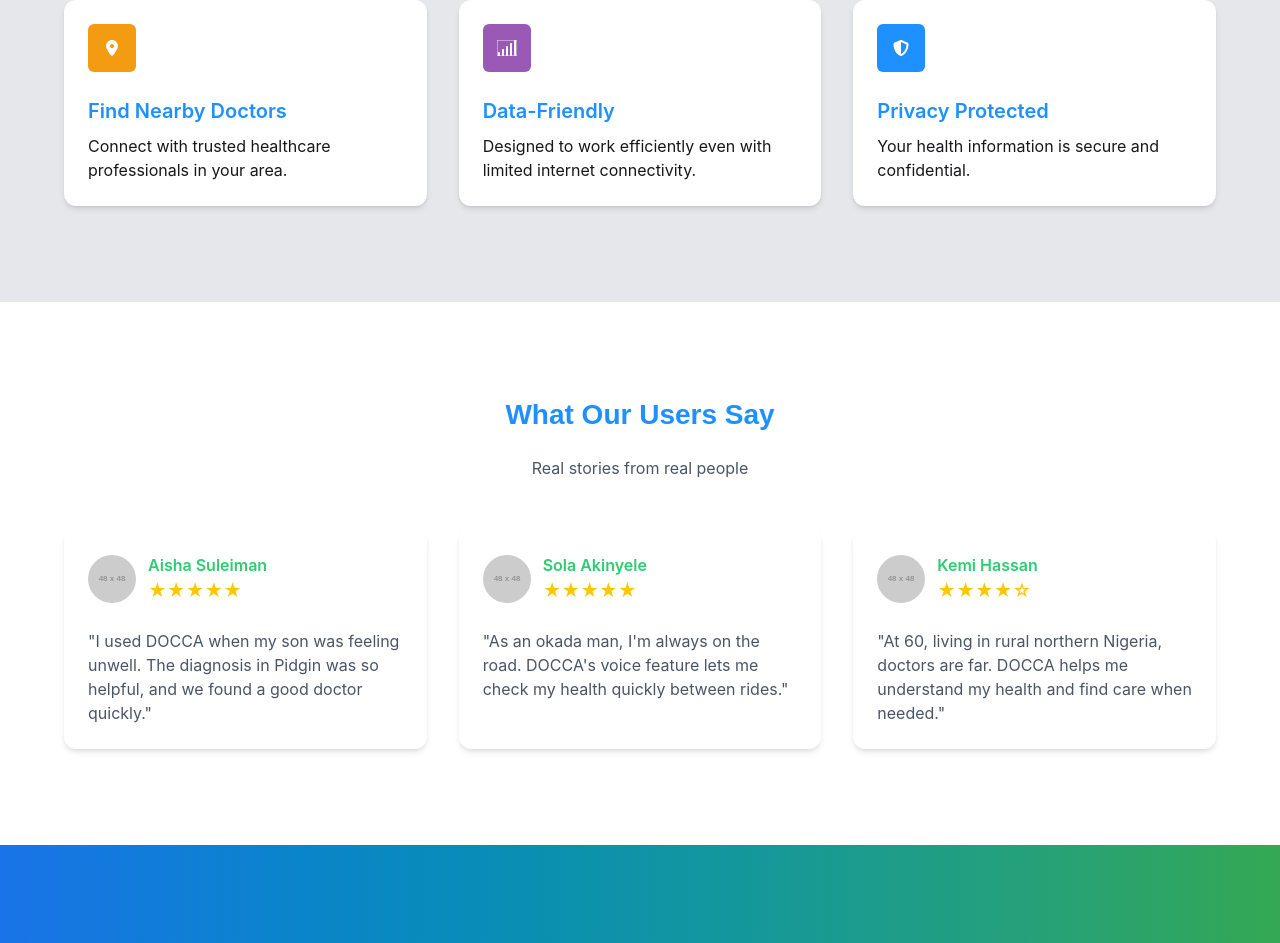
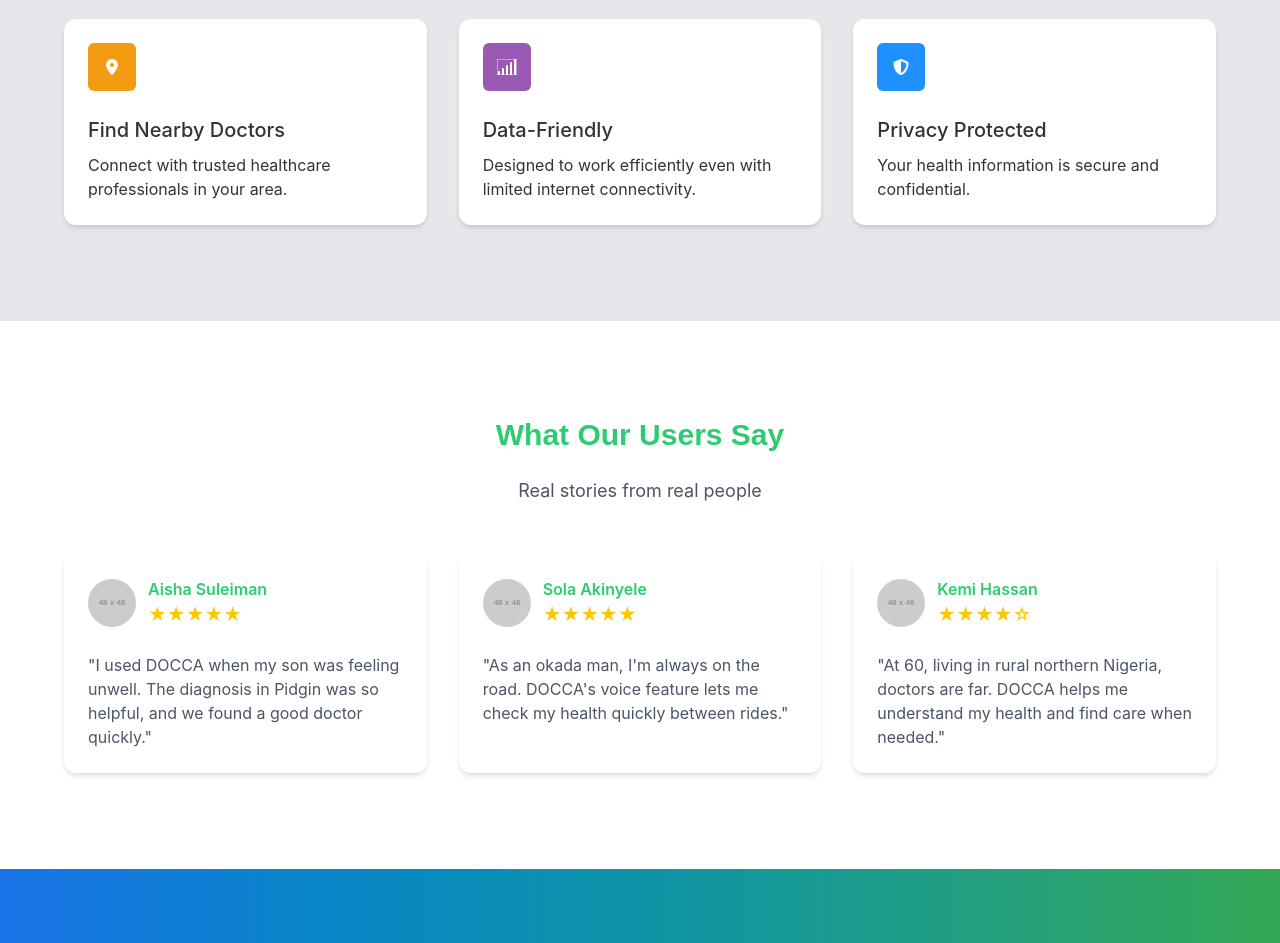
Before and after one commit to docca-AI/frontend, a React (Vite) app: page / in a window 1280 px wide. Shown: the part 1832-2775 px from the top of the page. Built offline with nearby package versions, Linux system fonts and the light colour scheme.

Commit message:
Refactor components and update styles
- Updated CTA, Hero, and AiDoccaChat components for improved functionality and consistency
- Modified global styles in index.css

```diff
--- a/src/components/CTA/CTA.jsx
+++ b/src/components/CTA/CTA.jsx
@@ -12,9 +12,9 @@ const CTA = () => (
     className="bg-gradient-to-r from-[#1a73e8] to-[#34a853] py-16 text-white md:py-24"
   >
     <div className="container mx-auto text-center justify-center items-center flex flex-col px-4">
-      <h2 className="mb-4 text-white font-bold md:text-5xl">
+      <h1 className="mb-4 text-white font-bold md:text-5xl">
         Try DOCCA Now — It's Easy!
-      </h2>
+      </h1>
       <p className="mb-8 text-white text-lg md:text-xl">
         Join thousands of Nigerians taking control of their health
       </p>
--- a/src/components/Heros/Hero.jsx
+++ b/src/components/Heros/Hero.jsx
@@ -21,7 +21,7 @@ const Hero = () => (
         className="w-full md:w-1/2"
       >
         <div className="md:w-120 ">
-          <h1 className="mb-4  leading-tight">
+          <h1 className="text-primary mb-4  leading-tight">
             Your Health, Your Language, Your Community
           </h1>
           <p className="mb-6">
--- a/src/components/symptoms/chatField/AiDoccaChat.jsx
+++ b/src/components/symptoms/chatField/AiDoccaChat.jsx
@@ -3,6 +3,7 @@ import React, { useState } from "react";
 import { X, Mic, Stethoscope, User, Send } from "lucide-react";
 import Bot from "../../../assets/images/Bot.svg";
 import Button from "../../ui/Button";
+import { VoiceInput } from "../../../components/ui/Input";
 
 const AiDoccaChat = () => {
   const [message, setMessage] = useState("");
@@ -22,10 +23,10 @@ const AiDoccaChat = () => {
   };
 
   return (
-    <div className="w-full flex justify-center">
-      <div className="w-full max-w-4xl mx-auto bg-white rounded-lg shadow-lg border border-gray-200 p-6">
+    // <div className="w-full flex justify-center">
+      <div className="container items-center gap-8 px-4 md:flex-row md:gap-16">
         {/* AI Assistant Header with Buttons */}
-        <div className="flex items-center justify-between gap-3 border-b border-gray-200 pb-4 mb-4">
+        <div className="flex items-center justify-between gap-3 px-6">
           <div className="flex items-center gap-3">
             <div className="p-1 rounded-lg bg-primary text-white flex items-center justify-center w-9 h-9">
               <img
@@ -45,9 +46,10 @@ const AiDoccaChat = () => {
             <X className=" text-gray-500" size={16} />
           </div>
         </div>
+        <div className="divider"></div>
 
         {/* First Message - AI */}
-        <div className="flex justify-start gap-2 mb-4">
+        <div className="flex justify-start gap-2 mb-4 ">
           <div className="p-1 rounded-full bg-primary text-white flex items-center justify-center w-9 h-9">
             <img
               src={Bot}
@@ -159,13 +161,13 @@ const AiDoccaChat = () => {
         {/* Message Input Field */}
         <div className="flex gap-2 mb-4">
           <div className="flex-1 relative">
-            <input
-              type="text"
-              value={message}
-              onChange={(e) => setMessage(e.target.value)}
-              placeholder="Type your message or symptoms..."
-              className="w-full px-4 py-3 pr-12 border border-gray-300 rounded-lg focus:outline-none focus:ring-2 focus:ring-blue-500 focus:border-transparent"
-              onKeyPress={(e) => e.key === "Enter" && handleSendMessage()}
+            <VoiceInput
+            // type="text"
+            // value={message}
+            // onChange={(e) => setMessage(e.target.value)}
+            // placeholder="Type your message or symptoms..."
+            // className="w-full px-4 py-3 pr-12 border border-gray-300 rounded-lg focus:outline-none focus:ring-2 focus:ring-blue-500 focus:border-transparent"
+            // onKeyPress={(e) => e.key === "Enter" && handleSendMessage()}
             />
             <button
               onClick={handleVoiceInput}
@@ -204,7 +206,7 @@ const AiDoccaChat = () => {
           </div>
         </div>
       </div>
-    </div>
+    // </div>
   );
 };
 
--- a/src/index.css
+++ b/src/index.css
@@ -36,6 +36,7 @@
   --font-heading-1: 'Poppins', sans-serif;
   --font-heading-2: 'Poppins', sans-serif;
   --font-heading-3: 'Inter', sans-serif;
+  --font-heading-4: 'Inter', sans-serif;
   --font-body: 'Inter', sans-serif;
 
   --max-width: 1200px;
@@ -50,31 +51,40 @@
 /* Headings */
 h1 {
   font-family: var(--font-heading-1);
-  font-weight: 900;
+  font-weight: 700;
   font-size: 36px;
-  color: var(--color-primary);
+  /* color: var(--color-primary); */
 }
 
 h2 {
   font-family: var(--font-heading-2);
   font-weight: 600;
-  font-size: 28px;
-  /* color: var(--color-primary); */
+  font-style: bold;
+  font-size: 30px;
+  color: var(--color-secondary);
 }
 
 h3 {
   font-family: var(--font-heading-3);
+  font-weight: 500;
+  font-size: 20px;
+  /* font-style: ; */
+  color: var(--color-neutral-dark);
+}
+
+h4 {
+  font-family: var(--font-heading-4);
   font-weight: 600;
-  font-size: 20px;
-  /* color: var(--color-primary); */
+  font-size: 24px;
+  color: var(--color-primary);
 }
 
 /* Body text */
-body, p {
+body {
   font-family: var(--font-body);
   font-weight: 400;
   font-size: 16px;
-  /* color: var(--color-neutral-dark); */
+  color: var(--color-neutral-dark);
 }
 
 /* Links */
```
